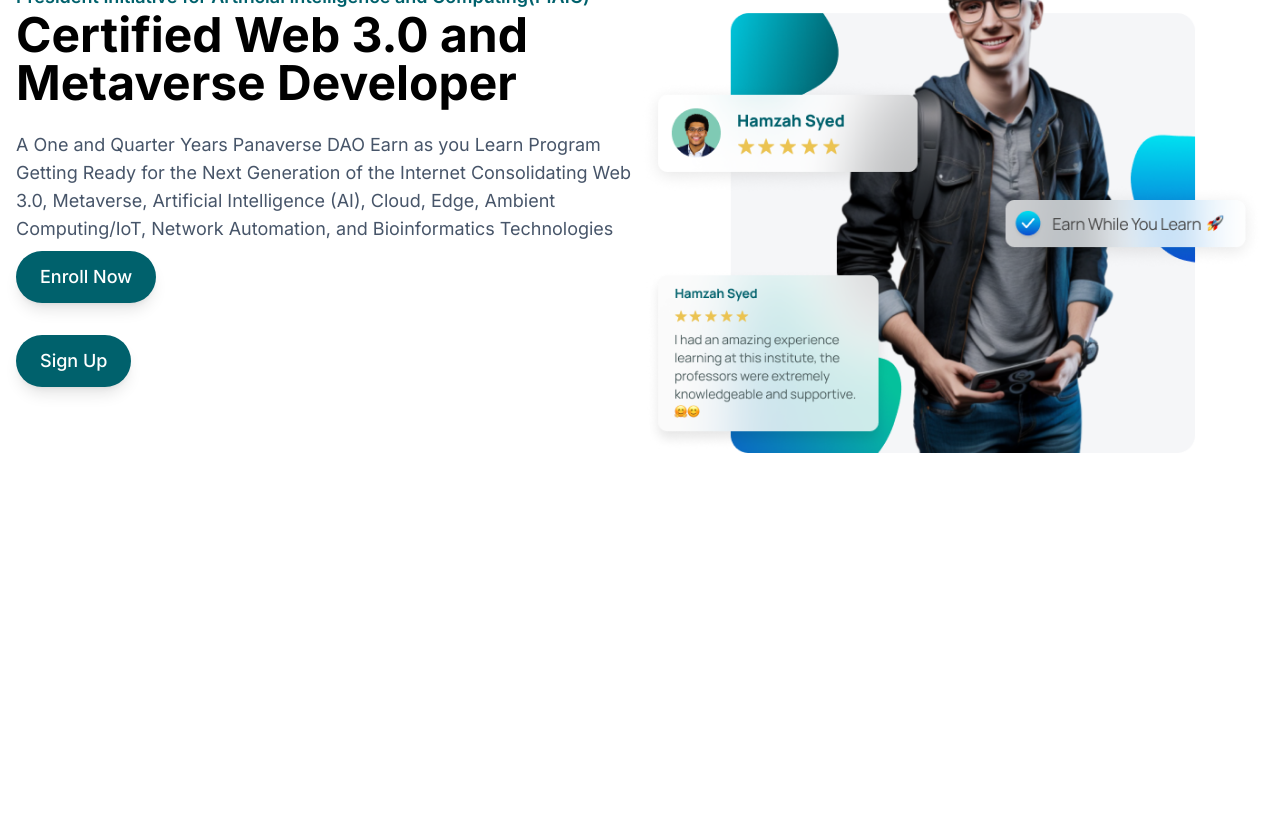
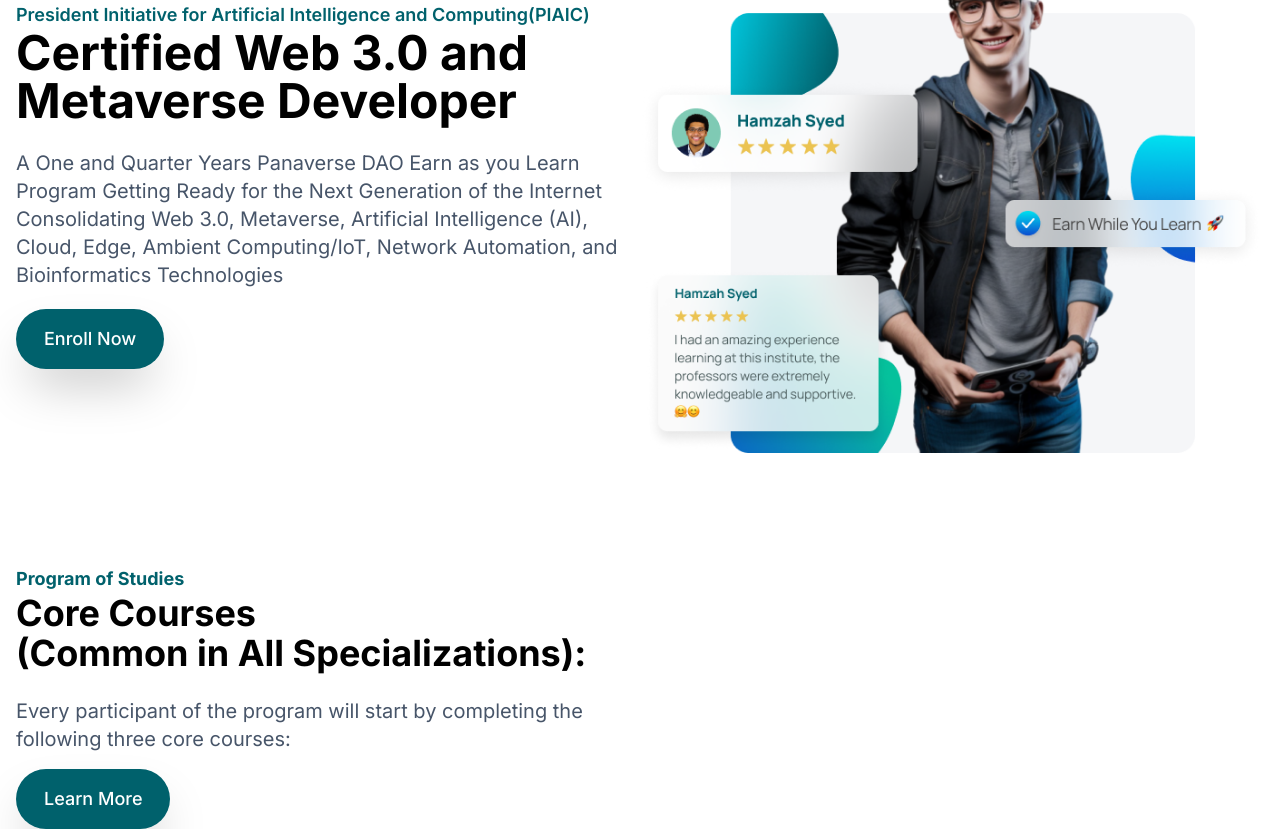
Before and after one commit to Mohtashim-1/Panaverse-Clone, a Next.js app: page / in a window 1280 px wide. Shown: the part 180-1009 px from the top of the page. Before the commit the page ends 800 px from the top, so only its background shows below. Built offline with nearby package versions, Linux system fonts and the light colour scheme.

Commit message:
coretrack section done

```diff
--- a/src/Compoenents/Shared/Button.tsx
+++ b/src/Compoenents/Shared/Button.tsx
@@ -3,7 +3,7 @@
 const Button: FC<{ text: string }> = ({ text }) => {
   return (
     <div>
-      <button className="px-6 py-3 mt-2  text-white bg-[#00616C] rounded-full shadow-lg text-lg font-medium ">
+      <button className="px-7 py-4  text-white bg-[#00616C] rounded-full  text-lg font-medium hover:scale-105 duration-300 shadow-2xl ">
         {text}
       </button>
     </div>
--- /dev/null
+++ b/src/Compoenents/Widgets/CoreTrack.tsx
@@ -0,0 +1,29 @@
+import React from "react";
+import Wrapper from "../Shared/Wrapper";
+import Button from "../Shared/Button";
+
+const CoreTrack = () => {
+  const header = "Core Courses \n (Common in All Specializations):";
+  return (
+    <section className="md:mt-16 lg:mt-28">
+      <Wrapper>
+        {/* Content */}
+        <div className="max-w-screen-sm">
+          <h4 className="text-lg font-bold text-[#00616C]">
+            Program of Studies
+          </h4>
+          <h2 className="text-4xl font-bold whitespace-pre-line">{header}</h2>
+          <p className="mt-6 text-xl text-slate-600">
+            Every participant of the program will start by completing the
+            following three core courses:
+          </p>
+          <div className="mt-4">
+            <Button text="Learn More" />
+          </div>
+        </div>
+      </Wrapper>
+    </section>
+  );
+};
+
+export default CoreTrack;
--- a/src/Compoenents/Widgets/Hero.tsx
+++ b/src/Compoenents/Widgets/Hero.tsx
@@ -17,16 +17,18 @@
             <h1 className="sm: text-3xl md:text-5xl text-blank font-bold leading-[60px] ">
               Certified Web 3.0 and Metaverse Developer{" "}
             </h1>
-            <p className="mt-6 text-lg text-slate-600">
+            <p className="mt-6 text-xl text-slate-600">
               A One and Quarter Years Panaverse DAO Earn as you Learn Program
               Getting Ready for the Next Generation of the Internet
               Consolidating Web 3.0, Metaverse, Artificial Intelligence (AI),
               Cloud, Edge, Ambient Computing/IoT, Network Automation, and
-              Bioinformatics Technologies{" "}
+              Bioinformatics Technologies
             </p>
-            <Button text={"Enroll Now"} />
-            <br />
-            <Button text={"Sign Up"} />
+            <div className="mt-5">
+              <Button text={"Enroll Now"} />
+            </div>
+            {/* <br /> */}
+            {/* <Button text={"Sign Up"} /> */}
           </div>
           {/* Right Side */}
           <div className="flex-1">
--- a/src/app/page.tsx
+++ b/src/app/page.tsx
@@ -1,3 +1,4 @@
+import CoreTrack from "@/Compoenents/Widgets/CoreTrack";
 import Hero from "@/Compoenents/Widgets/Hero";
 import Image from "next/image";
 
@@ -7,6 +8,8 @@
       <main>
         {/* Hero Section */}
         <Hero />
+        {/* CoreTrack Section */}
+        <CoreTrack />
       </main>
     </>
   );
```
